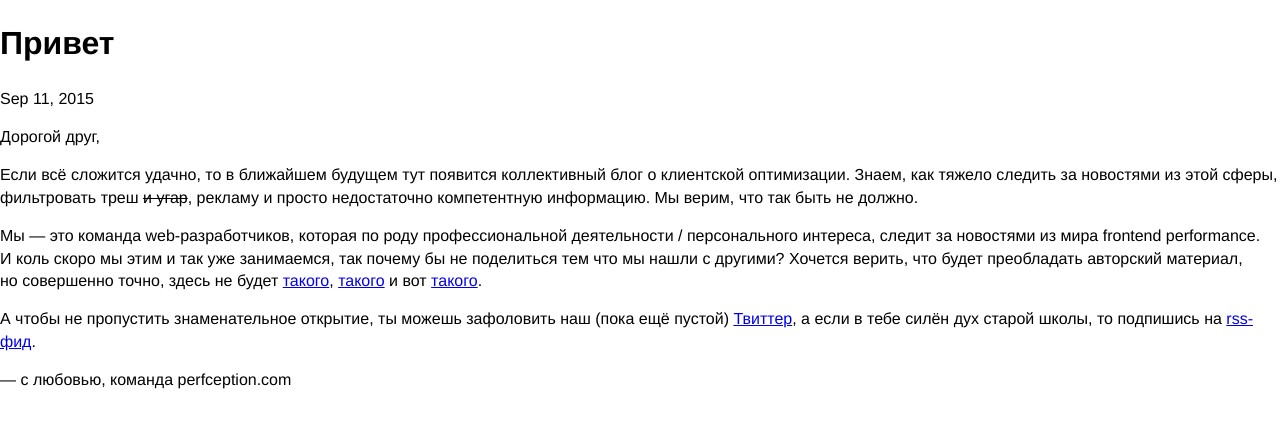
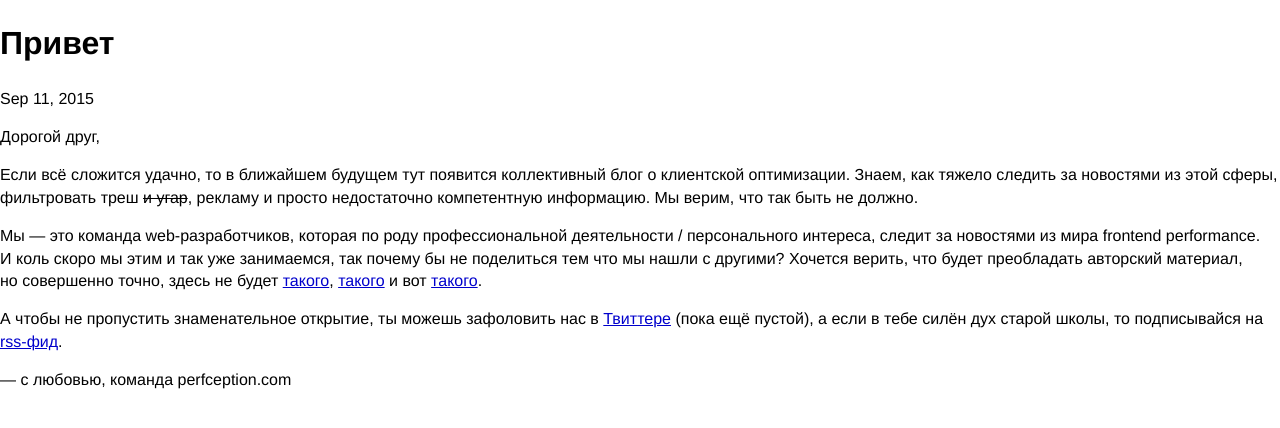
Before and after one commit to perfception/perfception.com, a Jekyll site: the page built from _posts/2015-09-11-hello.markdown, in a window 1280 px wide. Shown: the top 428 px of the page. Built offline with Jekyll 4.4.1, drawn with Linux system fonts in a browser that asks for light colours.

Commit message:
Стили для ссылок + текст

```diff
--- a/_posts/2015-09-11-hello.markdown
+++ b/_posts/2015-09-11-hello.markdown
@@ -9,6 +9,6 @@ date:   2015-09-11 20:46:17
 
 Мы&nbsp;&mdash; это команда <nobr>web-разработчиков</nobr>, которая по&nbsp;роду профессиональной деятельности / персонального интереса, следит за&nbsp;новостями из&nbsp;мира frontend performance. И&nbsp;коль скоро мы&nbsp;этим и&nbsp;так уже занимаемся, так почему&nbsp;бы не&nbsp;поделиться тем что мы&nbsp;нашли с&nbsp;другими? Хочется верить, что будет преобладать авторский материал, но&nbsp;совершенно точно, здесь не&nbsp;будет [такого](/), [такого](/) и&nbsp;вот [такого](/).
 
-А&nbsp;чтобы не&nbsp;пропустить знаменательное открытие, ты&nbsp;можешь зафоловить наш (пока ещё пустой) [Твиттер](https://twitter.com/{{https://twitter.com/{{site.twitter_username }}), а&nbsp;если в&nbsp;тебе силён дух старой школы, то&nbsp;подпишись на [rss-фид](/feed.xml).
+А&nbsp;чтобы не&nbsp;пропустить знаменательное открытие, ты&nbsp;можешь зафоловить наc в [Твиттере](https://twitter.com/{{https://twitter.com/{{site.twitter_username }}) (пока ещё пустой), а&nbsp;если в&nbsp;тебе силён дух старой школы, то&nbsp;подписывайся на [rss-фид](/feed.xml).
 
 &mdash;&nbsp;с&nbsp;любовью, команда perfception.com
--- a/_sass/_base.scss
+++ b/_sass/_base.scss
@@ -8,6 +8,19 @@ body
 body
 {
   font: 16px/1.4 Helvetica, Arial, sans-serif;
+}
+
+:link:hover,
+:visited:hover
+{
+  color:red!important
+}
+
+:link
+{
+  color: #00c;
+
+  transition: color .15s ease-out;
 }
 
 .message
@@ -39,10 +52,7 @@ body
   .social__item
   {
     display: inline;
-    /*display: inline-block;*/
 
-    /*width: 32px;
-    height: 32px;*/
     margin: 0 5px;
     padding: 0;
 
@@ -51,15 +61,9 @@ body
 
   .social__icon
   {
+    vertical-align: middle;
 
-    vertical-align: middle;
-    /*width: 32px;
-    height: 32px;
-
-    background-repeat: no-repeat;
-    background-position: center center;
-    -webkit-background-size: 32px 32px;
-            background-size: 32px 32px;*/
+    transition: fill .25s ease-out;
   }
 
   .social__link:hover .social__icon
```
